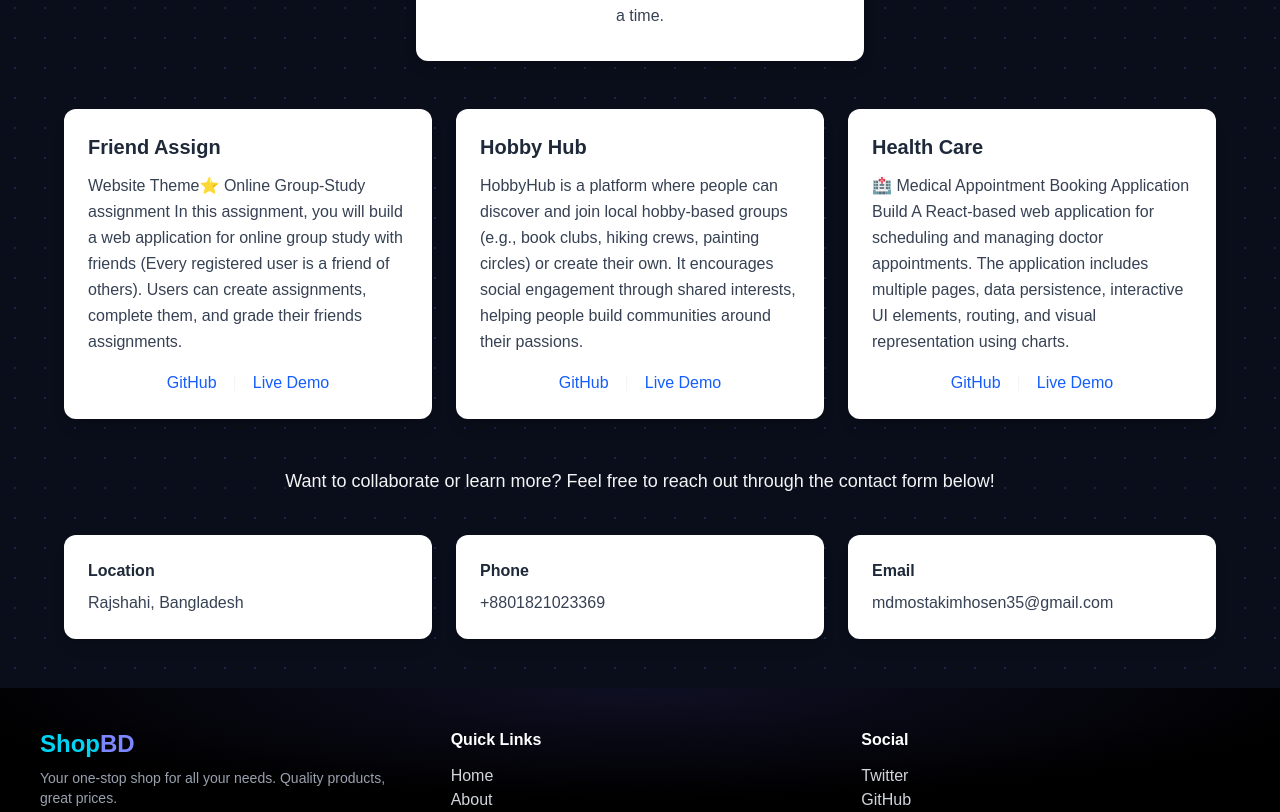
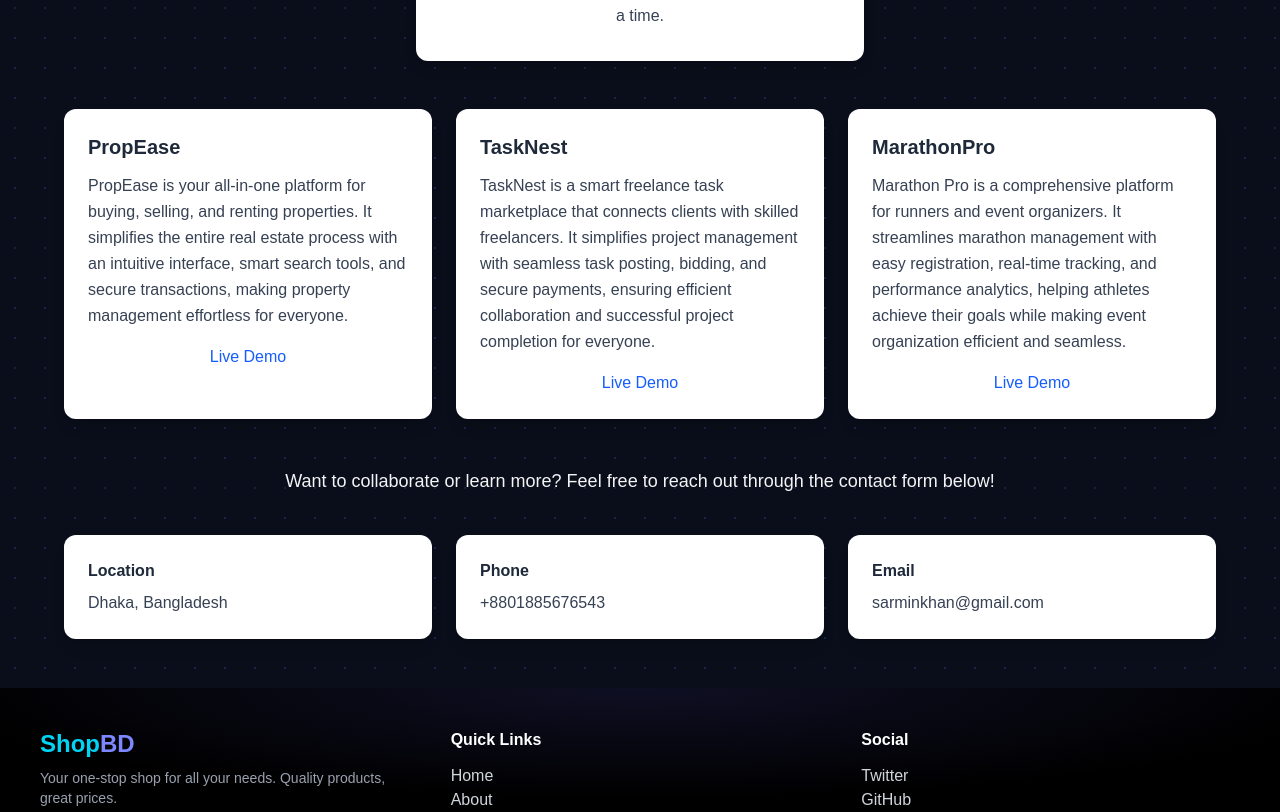
Before and after one commit to sharmin-khan/ShopBD, a Next.js app: page /contact in a window 1280 px wide. Shown: the part 583-1395 px from the top of the page. Built offline with nearby package versions, Linux system fonts and the light colour scheme; no server answers.

Commit message:
fix: update layout and footer styling

```diff
--- a/src/app/contact/page.jsx
+++ b/src/app/contact/page.jsx
@@ -4,29 +4,26 @@ import React from 'react';
 const About = () => {
   const projects = [
     {
-      title: 'Friend Assign',
-      description: 'Website Theme⭐ Online Group-Study assignment In this assignment, you will build a web application for online group study with friends (Every registered user is a friend of others). Users can create assignments, complete them, and grade their friends assignments.',
-      github: 'https://github.com/Mostakim69/FriendAssign',
-      demo: 'https://assignmen-11-app.web.app/',
+      title: 'PropEase',
+      description: "PropEase is your all-in-one platform for buying, selling, and renting properties. It simplifies the entire real estate process with an intuitive interface, smart search tools, and secure transactions, making property management effortless for everyone.",
+      demo: 'https://real-estate-platform-4dacc.web.app',
     },
     {
-      title: 'Hobby Hub',
-      description: "HobbyHub is a platform where people can discover and join local hobby-based groups (e.g., book clubs, hiking crews, painting circles) or create their own. It encourages social engagement through shared interests, helping people build communities around their passions.",
-      github: 'https://github.com/Mostakim69/HobbyHub',
-      demo: 'https://happy-family-4d585.web.app/',
+      title: 'TaskNest',
+      description: "TaskNest is a smart freelance task marketplace that connects clients with skilled freelancers. It simplifies project management with seamless task posting, bidding, and secure payments, ensuring efficient collaboration and successful project completion for everyone.",
+      demo: 'https://freelance-task-marketpla-73040.web.app',
     },
     {
-      title: 'Health Care',
-      description: "🏥 Medical Appointment Booking Application Build A React-based web application for scheduling and managing doctor appointments. The application includes multiple pages, data persistence, interactive UI elements, routing, and visual representation using charts.",
-      github: 'https://github.com/Mostakim69/HealthCare',
-      demo: 'https://peaceful-sunflower-7c0320.netlify.app/',
+      title: 'MarathonPro',
+      description: "Marathon Pro is a comprehensive platform for runners and event organizers. It streamlines marathon management with easy registration, real-time tracking, and performance analytics, helping athletes achieve their goals while making event organization efficient and seamless.",
+      demo: 'https://marathon-management-syst-3a566.web.app',
     },
   ];
 
   const contactInfo = [
-    { label: 'Location', value: 'Rajshahi, Bangladesh' },
-    { label: 'Phone', value: '+8801821023369' },
-    { label: 'Email', value: 'mdmostakimhosen35@gmail.com' },
+    { label: 'Location', value: 'Dhaka, Bangladesh' },
+    { label: 'Phone', value: '+8801885676543' },
+    { label: 'Email', value: 'sarminkhan@gmail.com' },
   ];
 
   return (
@@ -65,15 +62,7 @@ const About = () => {
             </h4>
             <p className="text-gray-700 mb-4 leading-relaxed">{project.description}</p>
             <div className="flex justify-center gap-4">
-              <a
-                href={project.github}
-                target="_blank"
-                rel="noopener noreferrer"
-                className="text-blue-600 hover:underline font-medium"
-              >
-                GitHub
-              </a>
-              <span>|</span>
+
               <a
                 href={project.demo}
                 target="_blank"
--- a/src/app/layout.jsx
+++ b/src/app/layout.jsx
@@ -16,8 +16,8 @@ const geistMono = Geist_Mono({
 });
 
 export const metadata = {
-  title: "Shopper",
-  description: "Shopper",
+  title: "ShopBD",
+  description: "ShopBD",
 };
 
 export default function RootLayout({ children }) {
```
